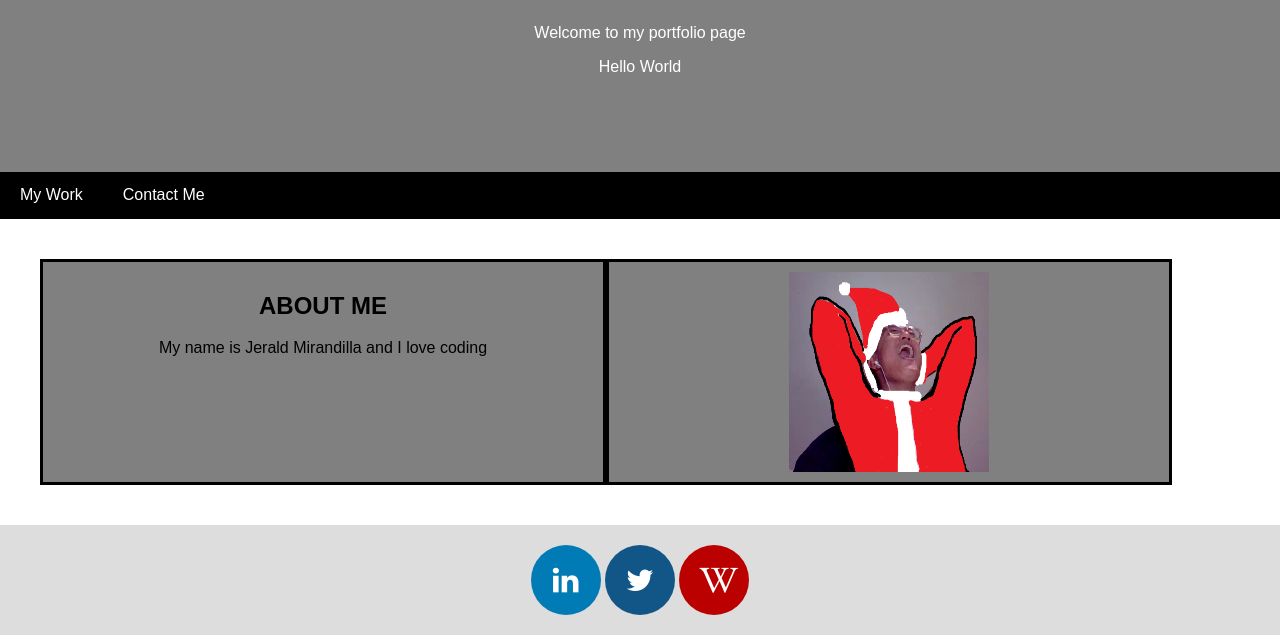
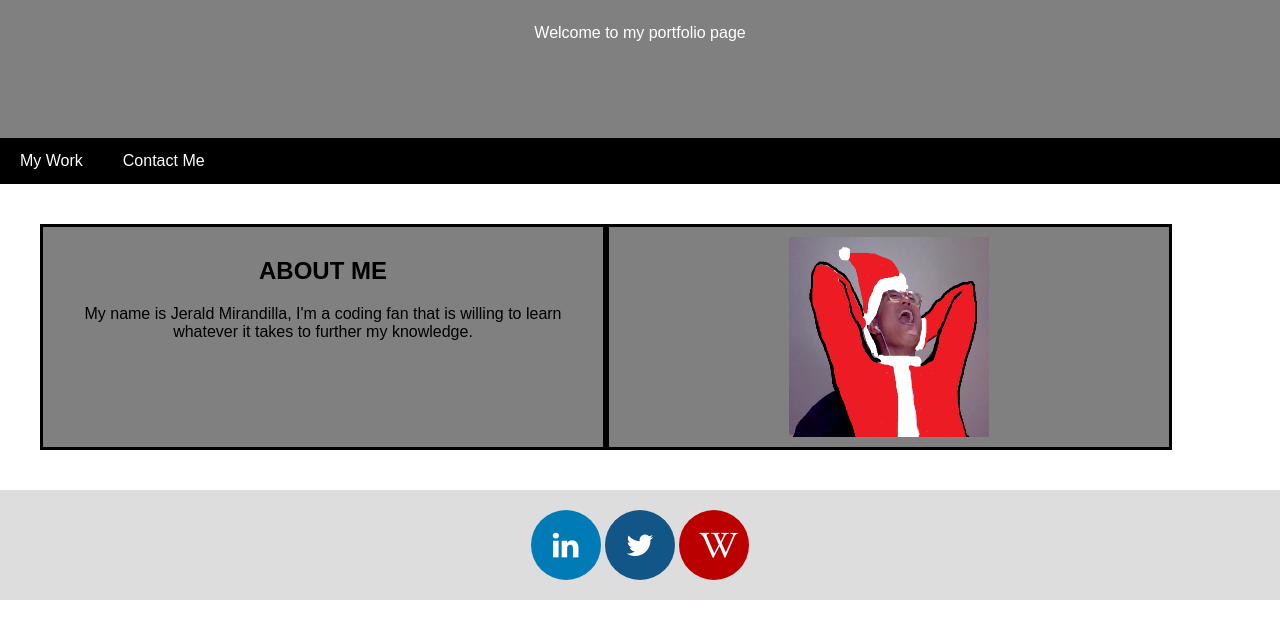
Before and after one commit to Jeerbaldo/Jeerbaldo.github.io, a plain HTML site: page index.html in a window 1280 px wide. Shown: the part 156-800 px from the top of the page. Drawn offline with nearby package versions, Linux system fonts and the light colour scheme.

Commit message:
Update 1

```diff
--- a/index.html
+++ b/index.html
@@ -84,7 +84,6 @@
   <div class="header">
   <h1>Jerald Mirandilla</h1>
   <p>Welcome to my portfolio page</p>
-  <p>Hello World</p>
 </div>
     <div class="navbar">
   <a href="mywork.html">My Work</a>
@@ -94,7 +93,7 @@
     <div class="row">
       <div class="column">
     <h2>ABOUT ME</h2>
-    <p>My name is Jerald Mirandilla and I love coding</></p>
+    <p>My name is Jerald Mirandilla, I'm a coding fan that is willing to learn whatever it takes to further my knowledge.</></p>
   </div>
     <div class="column">
     <img src="images/festiveNico.png" height="200" width="200" alt="festiveNico">
```
